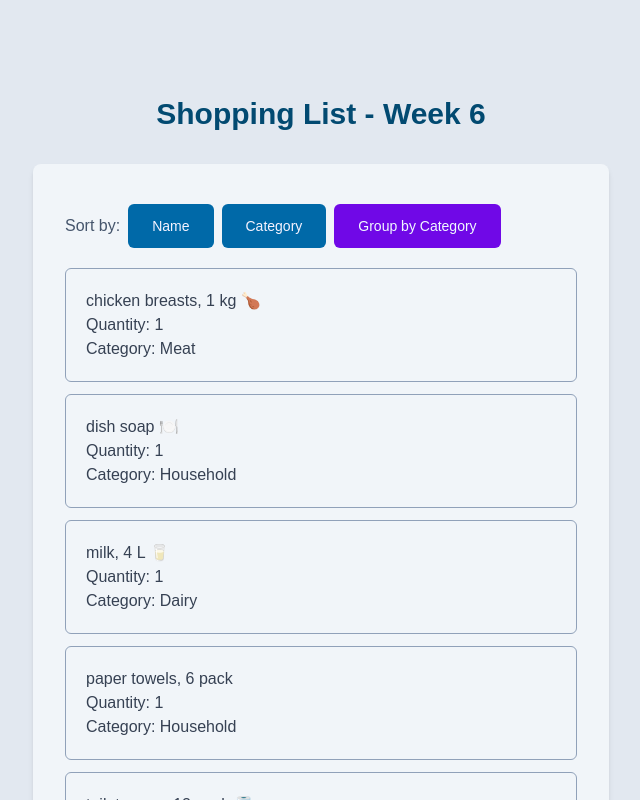
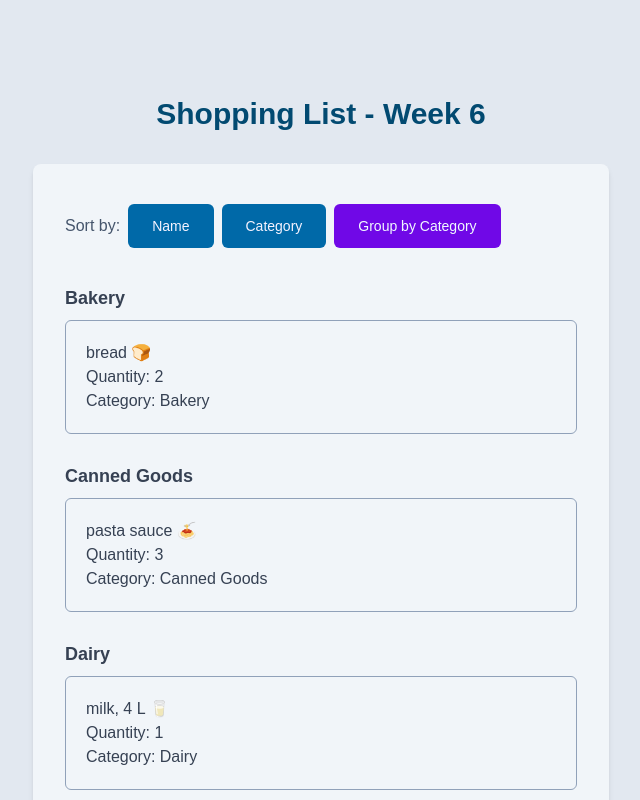
Before and after one commit to louielynmata/cprg306-assignments, a Next.js app: page /week-6 in a window 1280 px wide. Both pictures are taken after a click on the button "Group by Category". Shown: the top 800 px of the page, without its empty margins (319-959 px from the left). Built offline with nearby package versions, Linux system fonts and the light colour scheme.

Commit message:
Update item-llist.js - refactored javascript code and implemented "Group By" sort and reduce funcction.

```diff
--- a/app/week-6/item-list.js
+++ b/app/week-6/item-list.js
@@ -7,21 +7,47 @@ import Item from "./item.js";
 export default function ItemList({ items, sortBy }) {
   const boxContainer = "flex flex-col gap-3 w-full";
 
-  return (
-    <ul className={boxContainer}>
-      {/* Render the sorted items */}
-      {items
-        .sort((a, b) => {
+  const sortedItems = [...items].sort((a, b) => {
     if (sortBy === "name") {
       return a.name.localeCompare(b.name);
     }
-          if (sortBy === "category") {
+    if (sortBy === "category" || sortBy === "group") {
       return a.category.localeCompare(b.category);
     } else {
       return a.quantity - b.quantity;
     }
-        })
-        .map((item) => (
+  });
+
+  const groupedItems = sortedItems.reduce((groups, item) => {
+    // If the category doesn't exist yet, create it
+    if (!groups[item.category]) {
+      groups[item.category] = [];
+    }
+    // Add item to the category group it belongs
+    groups[item.category].push(item);
+    return groups;
+  }, {});
+
+  return sortBy === "group" ? (
+    <div className={boxContainer}>
+      {Object.entries(groupedItems).map(([category, itemsInCategory]) => (
+        <div key={category}>
+          <h2 className="mt-4 mb-2 text-lg font-semibold capitalize">
+            {category}
+          </h2>
+          <ul className={boxContainer}>
+            {/* Render the items in the current category */}
+            {itemsInCategory.map((item) => (
+              <Item key={item.name} {...item} />
+            ))}
+          </ul>
+        </div>
+      ))}
+    </div>
+  ) : (
+    <ul className={boxContainer}>
+      {/* Render the items in the current category */}
+      {sortedItems.map((item) => (
         <Item key={item.name} {...item} />
       ))}
     </ul>
```
Lines whose indentation alone changed are shown as unchanged.
